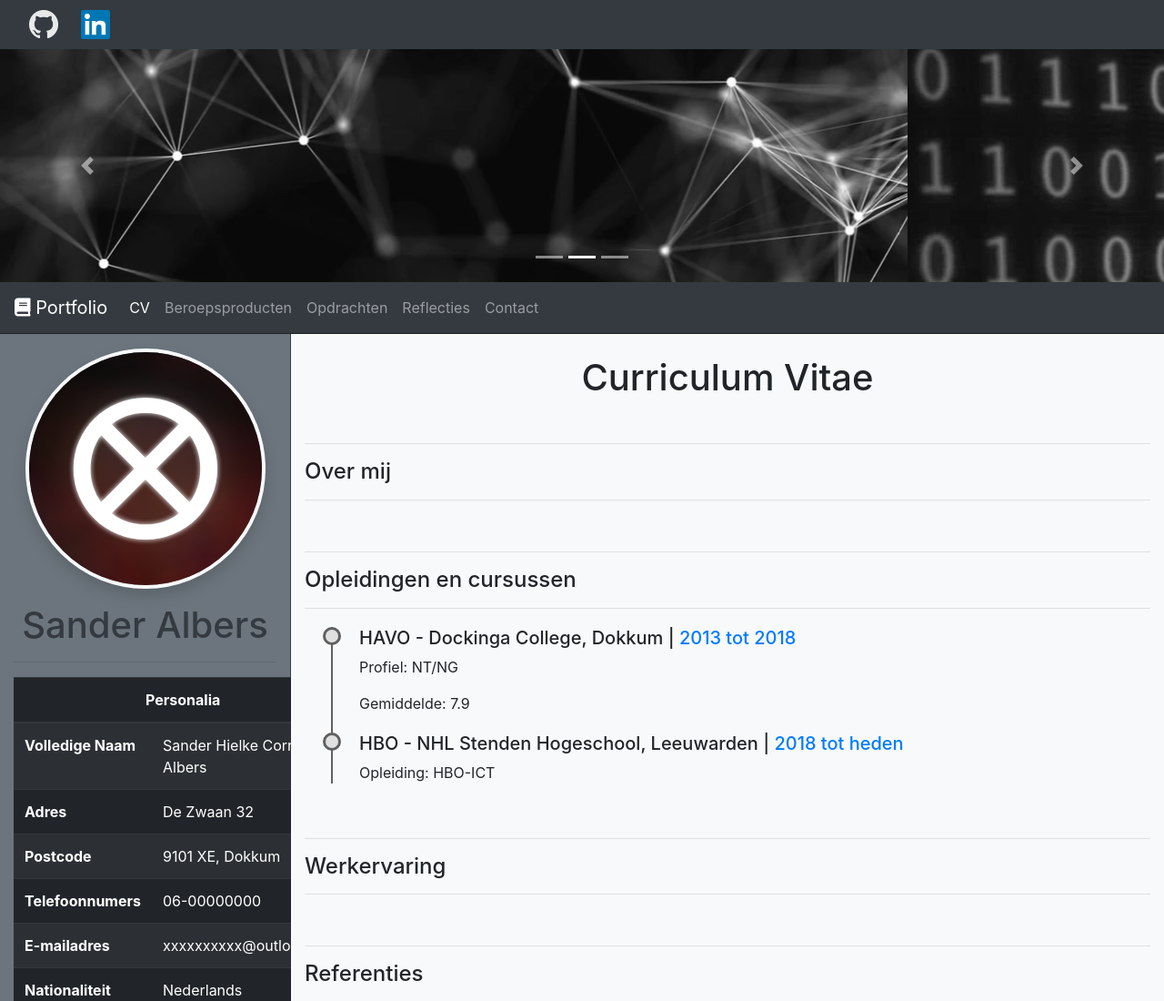
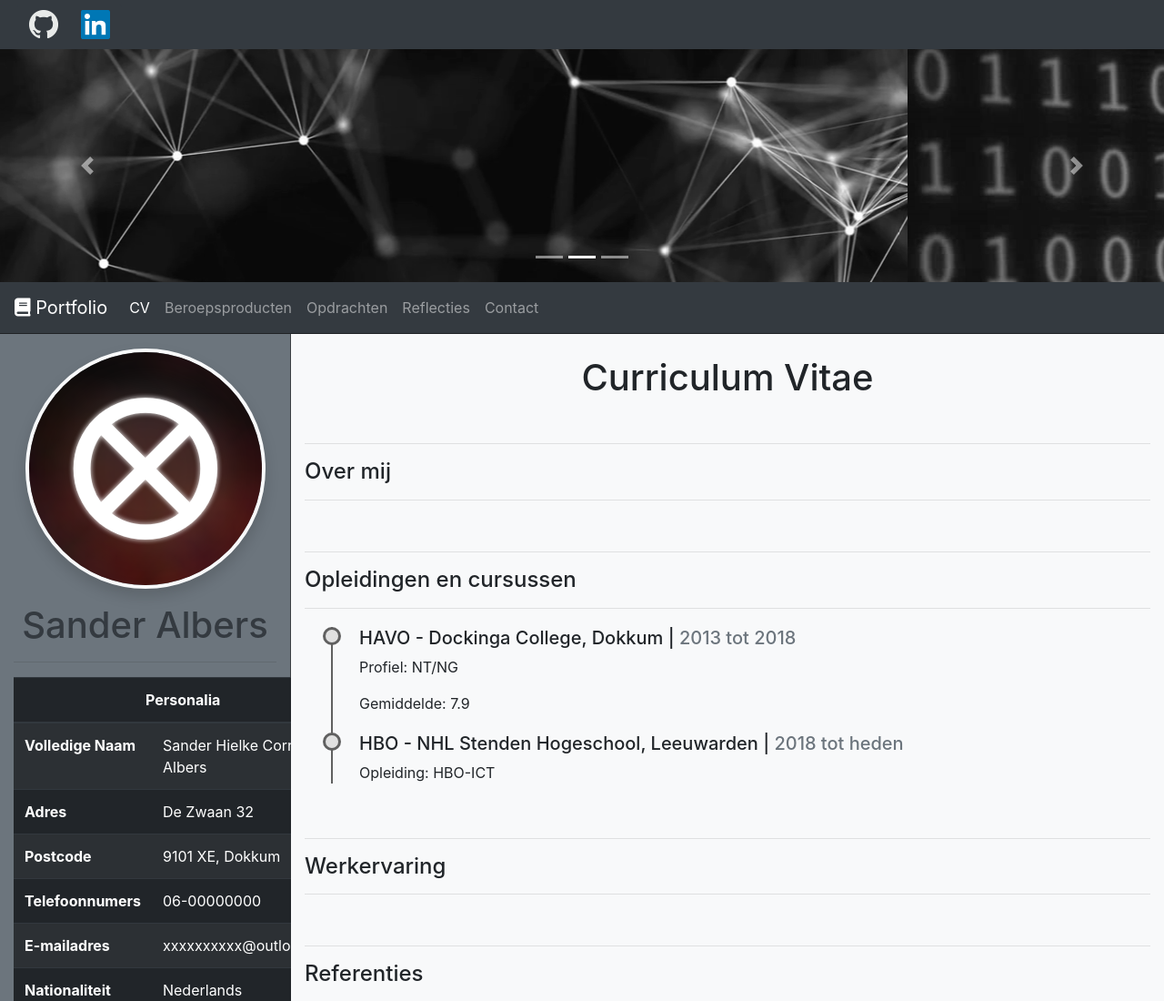
Before and after one commit to shcalbers/shcalbers.github.io, a plain HTML site: page index.html in a window 1280 px wide. Shown: the top 1100 px of the page at 91% size. Drawn offline with nearby package versions, Linux system fonts and the light colour scheme.

Commit message:
Adjusted Text Color

```diff
--- a/index.html
+++ b/index.html
@@ -238,13 +238,13 @@
 
 						<ul class="timeline">
 							<li>
-								<h5>HAVO - Dockinga College, Dokkum | <span class="text-primary">2013 tot 2018</span></h5>
+								<h5>HAVO - Dockinga College, Dokkum | <span class="text-secondary">2013 tot 2018</span></h5>
 
 								<p>Profiel: NT/NG</p>
 								<p>Gemiddelde: 7.9</p>
 							</li>
 							<li>
-								<h5>HBO - NHL Stenden Hogeschool, Leeuwarden | <span class="text-primary">2018 tot heden</span></h5>
+								<h5>HBO - NHL Stenden Hogeschool, Leeuwarden | <span class="text-secondary">2018 tot heden</span></h5>
 
 								<p>Opleiding: HBO-ICT</p>
 							</li>
```
